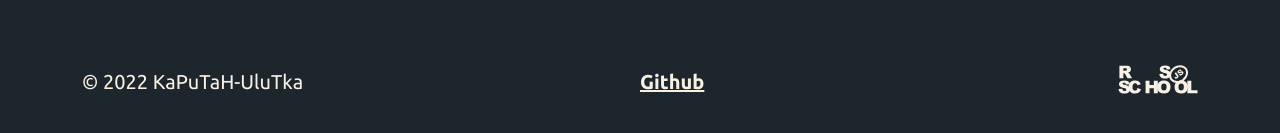
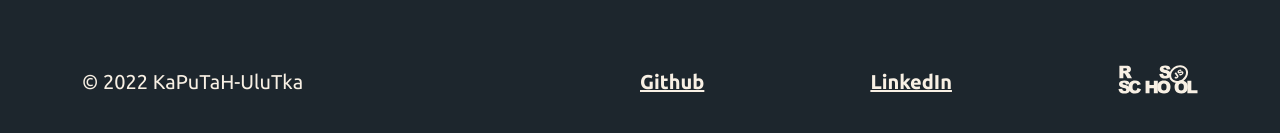
Before and after one commit to KaPuTaH-UluTka/CV, a website with bundled scripts: page index.html in a window 1280 px wide. Shown: the part 5109-5242 px from the top of the page. Built offline with nearby package versions, Linux system fonts and the light colour scheme; files whose address does not match are found by name.

Commit message:
feat: add link to linkedin

```diff
--- a/index.html
+++ b/index.html
@@ -260,6 +260,7 @@
         </div>
         <ul class="page-footer__contact-links">
           <li class="contact-links__item"><a href="https://github.com/KaPuTaH-UluTka" class="contact-links__link" target="_blank">Github</a></li>
+          <li class="contact-links__item"><a href="https://www.linkedin.com/in/alexei-skutov-735088236/" class="contact-links__link" target="_blank">LinkedIn</a></li>
           <li class="contact-links__item">
             <a href="https://rs.school/js/" class="contact-links__link" target="_blank">
               <svg class="rsschool" width="80" height="29" viewBox="0 0 80 29" fill="none" xmlns="http://www.w3.org/2000/svg">
```
